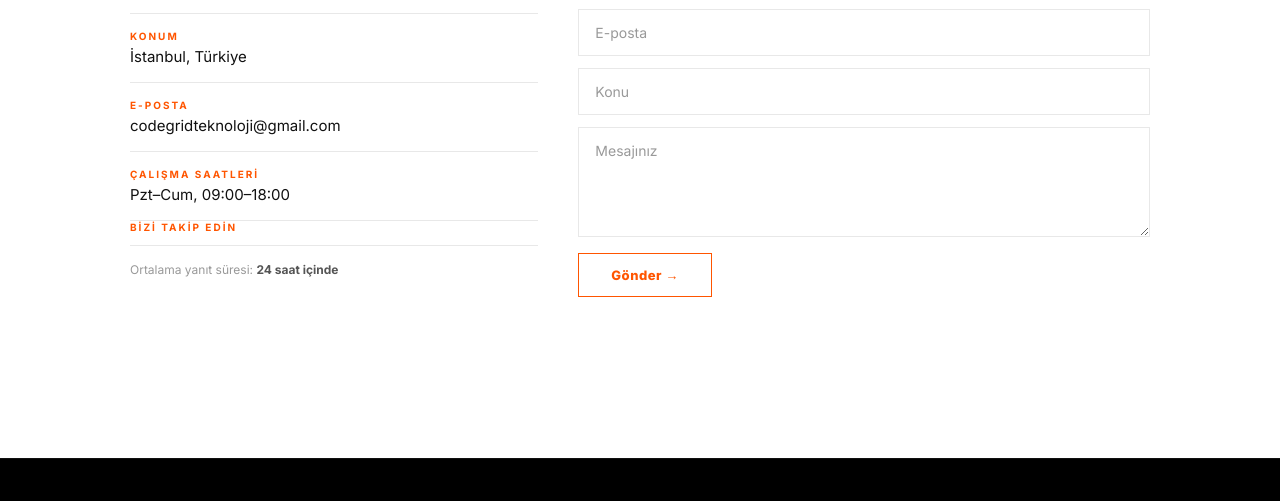
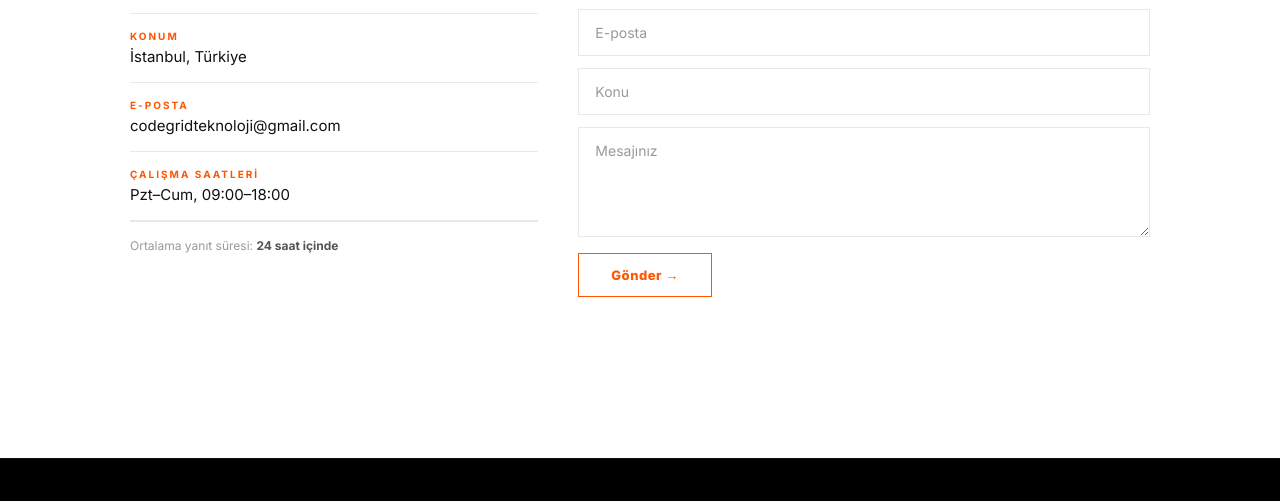
Before and after one commit to omersaklikaya/portfolio, a website: page index.html in a window 1280 px wide. Shown: the part 3541-4042 px from the top of the page. Drawn offline with Linux system fonts and the light colour scheme.

Commit message:
bug fixed

```diff
--- a/index.html
+++ b/index.html
@@ -277,8 +277,6 @@
                         <span data-i18n="footer_hours">Pzt–Cum, 09:00–18:00</span>
                     </div>
 
-                    <div class="contact-social-title" data-i18n="contact_social_title">Bizi Takip Edin</div>
-
                     <div class="contact-response" data-i18n="contact_response">Ortalama yanıt süresi:
                         <strong>24 saat içinde</strong></div>
 
--- a/script.js
+++ b/script.js
@@ -50,7 +50,6 @@ const translations = {
     footer_nav_title:'Hızlı Linkler', footer_svc_title:'Hizmetler',
     footer_hours:'Pzt–Cum, 09:00–18:00', footer_copy:'© 2025 CodeGrid — Tüm hakları saklıdır.',
     contact_available:'Şu an yeni proje alıyoruz',
-    contact_social_title:'Bizi Takip Edin',
     contact_response:'Ortalama yanıt süresi: <strong>24 saat içinde</strong>',
     p4_name:'Bulls Burger',
     p4_desc:'Smash burger odaklı restoran markası web sitesi. Menü, şubeler, hikâye ve iletişim alanlarıyla marka deneyimini dijitale taşıyor.',
@@ -128,7 +127,6 @@ const translations = {
     proj_all_title:'All Projects',
     proj_all_sub:'All projects and products we have built, in one place.',
     contact_available:'Currently accepting new projects',
-    contact_social_title:'Follow Us',
     contact_response:'Average response time: <strong>within 24 hours</strong>',
     nav_how:'Process',
     nav_github:'GitHub',
--- a/style.css
+++ b/style.css
@@ -533,15 +533,6 @@
     margin: 20px 0;
   }
 
-  .contact-social-title {
-    font-size: 10px;
-    font-weight: 700;
-    letter-spacing: 2px;
-    color: var(--orange);
-    text-transform: uppercase;
-    margin-bottom: 12px;
-  }
-
   .contact-socials {
     display: flex;
     flex-direction: column;
```
